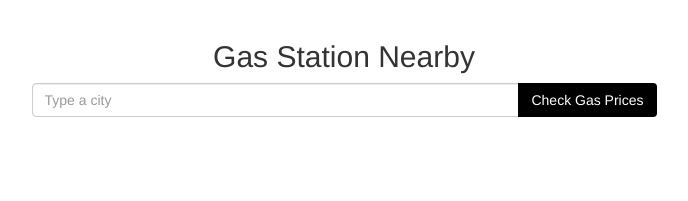
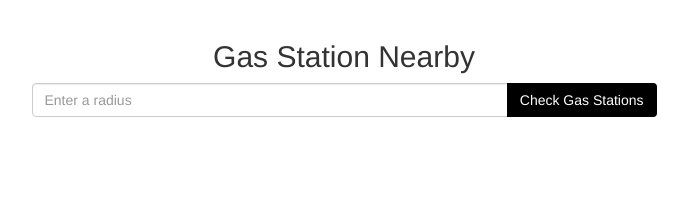
Before and after one commit to hunter7450/web_app_final, a Flask app: page /GasCheck in a window 1280 px wide. Shown: the part 52-253 px from the top of that part, without its empty margins (296-984 px from the left). Run offline with Flask 2, Linux system fonts and the light colour scheme; the page is wider than the window, and the part outside it is not shown; some libraries are stand-ins or nearby versions.

Commit message:
Update the gas check to update when user input a radius

```diff
--- a/templates/GasCheck.html
+++ b/templates/GasCheck.html
@@ -10,9 +10,9 @@
 <div class="row">
     <div class="col-md-6 col-md-offset-3">
         <div class="input-group mb-3">
-            <input type="text" id="userInput" class="form-control" placeholder="Type a city" >
+            <input type="text" id="radius_input" class="form-control" placeholder="Enter a radius" >
             <div class="input-group-btn">
-                <button class="btn btn-black" type="submit" onclick="getUserInput()">Check Gas Prices</button>
+                <button class="btn btn-black" type="button" onclick="getUserInput()">Check Gas Stations</button>
             </div>
         </div>
     </div>
@@ -21,6 +21,21 @@
 
 <div id="map" style="height: 400px; width: 100%; max-width: 800px; margin-top: 5%; margin-left: auto; margin-right: auto; "></div>
 <script>
+
+    function getUserInput() {
+        var radius = document.getElementById("radius_input").value;
+
+        navigator.geolocation.getCurrentPosition(position => {
+            const {latitude, longitude} = position.coords;
+            var map = initMap(latitude, longitude)
+
+            fetchGasStation(latitude, longitude, radius)
+            .then(gasStations => {
+                addGasStationMarkers(gasStations, map);
+
+            });
+        });
+    }
 
     // Make icons for the gas stations
     var gasStationIcon = L.icon({
@@ -76,17 +91,6 @@
     });
 }
 
-    // Gets the user coordinates and places them on the map
-    navigator.geolocation.getCurrentPosition(position => {
-        const{ latitude, longitude } = position.coords;
-        var map = initMap(latitude, longitude);
-
-        fetchGasStation(latitude, longitude, 4000)
-        .then(gasStations =>{
-            addGasStationMarkers(gasStations, map);
-        })
-    })
-
 </script>
 <div id="data-table">
     <table style="width: 60%;">
```
